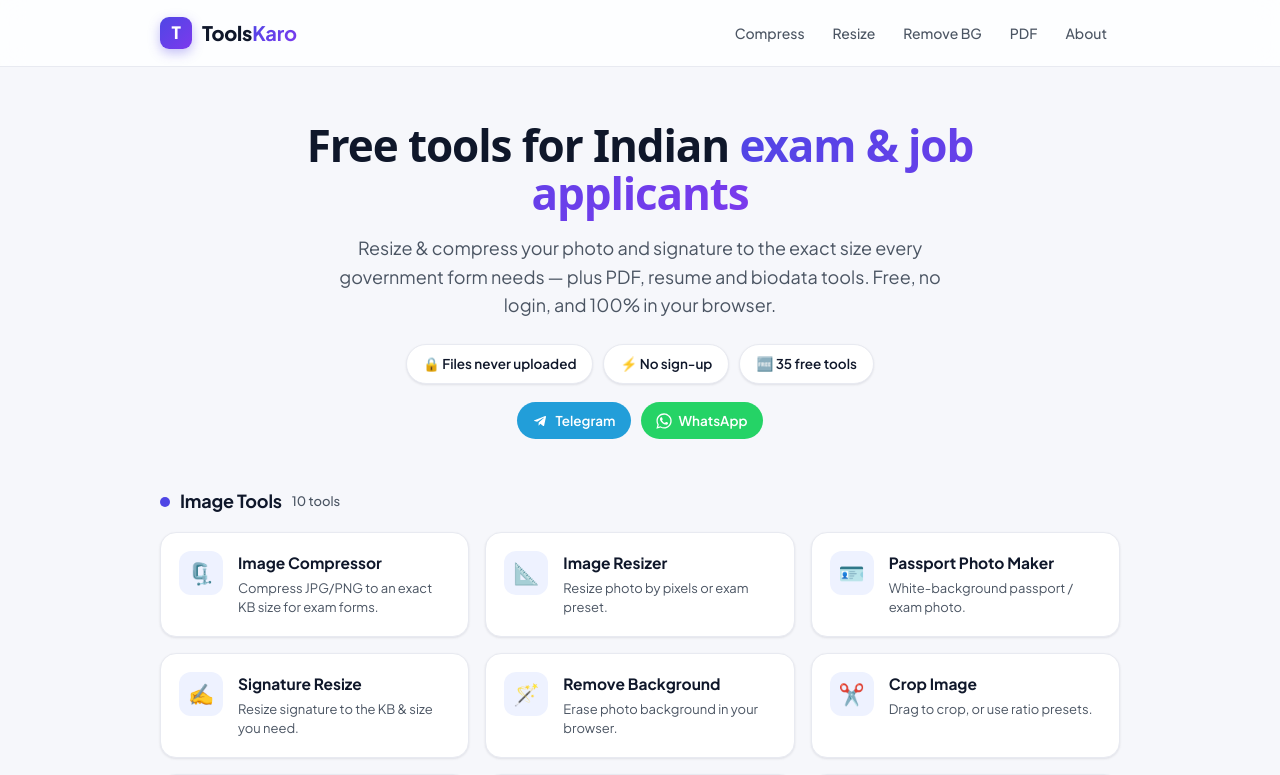
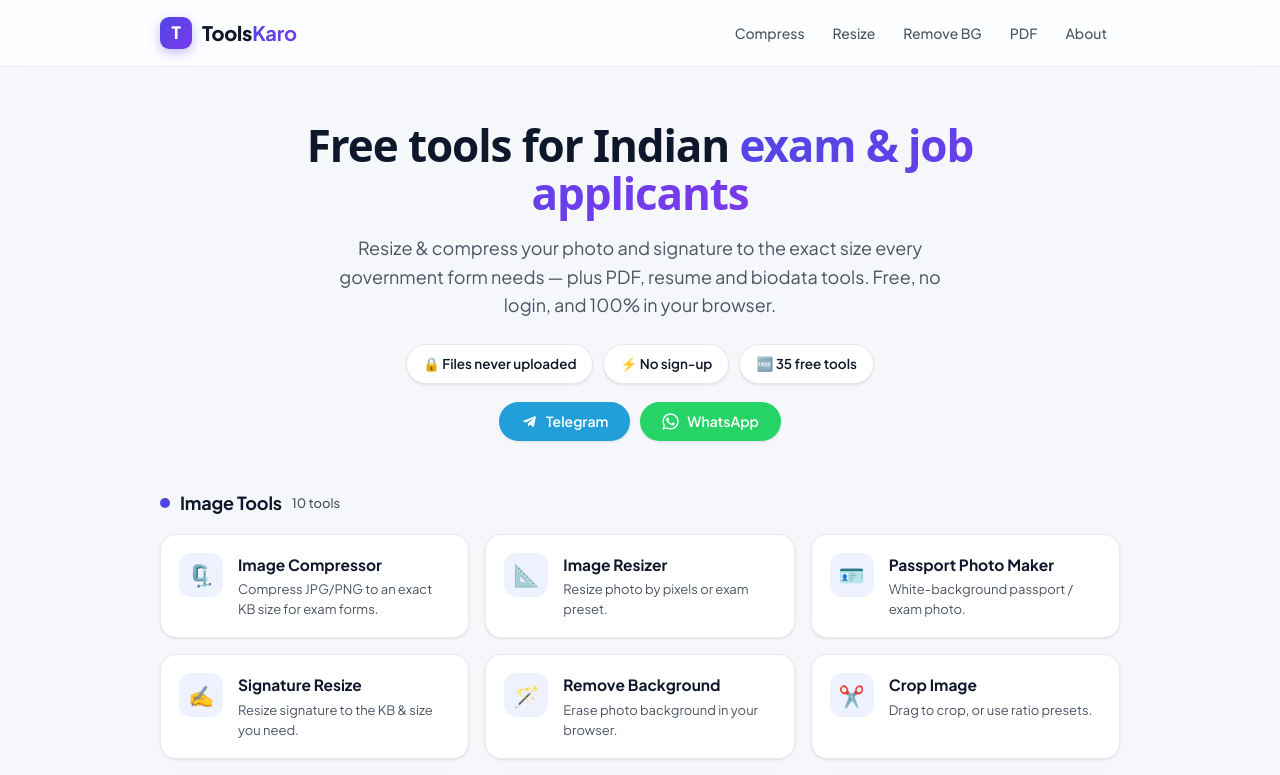
Before and after one commit to narenderchaudhary/toolskaro, a Next.js app: page / in a window 1280 px wide. Shown: the top 775 px of the page. Built offline with nearby package versions, Linux system fonts and the light colour scheme.

Commit message:
Fix social pill buttons: more padding, nowrap, force white text/icon, color-scheme light
Co-Authored-By: Claude Opus 4.8 (1M context) <noreply@anthropic.com>

```diff
--- a/app/globals.css
+++ b/app/globals.css
@@ -24,6 +24,7 @@ html, body {
   font-family: var(--font-sans), system-ui, -apple-system, "Segoe UI", Roboto, "Noto Sans", Arial, sans-serif;
   line-height: 1.6;
   -webkit-font-smoothing: antialiased;
+  color-scheme: light;
 }
 
 a { color: var(--brand); text-decoration: none; }
@@ -69,11 +70,11 @@ header.site .container { display: flex; align-items: center; justify-content: sp
 /* Follow buttons (hero + footer) */
 .hero-social { display: flex; gap: 10px; justify-content: center; flex-wrap: wrap; margin-top: 18px; }
 .footer-social { display: flex; gap: 10px; margin-top: 14px; flex-wrap: wrap; }
-.fsocial { display: inline-flex; align-items: center; gap: 7px; padding: 8px 15px; border-radius: 999px; color: #fff; font-size: 13.5px; font-weight: 600; }
-.fsocial svg { width: 16px; height: 16px; fill: currentColor; }
+.fsocial { display: inline-flex; align-items: center; justify-content: center; gap: 8px; padding: 11px 22px; border-radius: 999px; color: #fff !important; font-size: 14px; font-weight: 600; white-space: nowrap; line-height: 1; box-shadow: var(--shadow-sm); }
+.fsocial svg { width: 17px; height: 17px; fill: #fff; flex: none; }
 .fsocial.tg { background: #229ED9; }
 .fsocial.wa { background: #25D366; }
-.fsocial:hover { filter: brightness(1.08); text-decoration: none; }
+.fsocial:hover { filter: brightness(1.06); text-decoration: none; color: #fff !important; }
 
 /* ---------- Hero ---------- */
 .hero { text-align: center; padding: 54px 0 40px; position: relative; }
```
